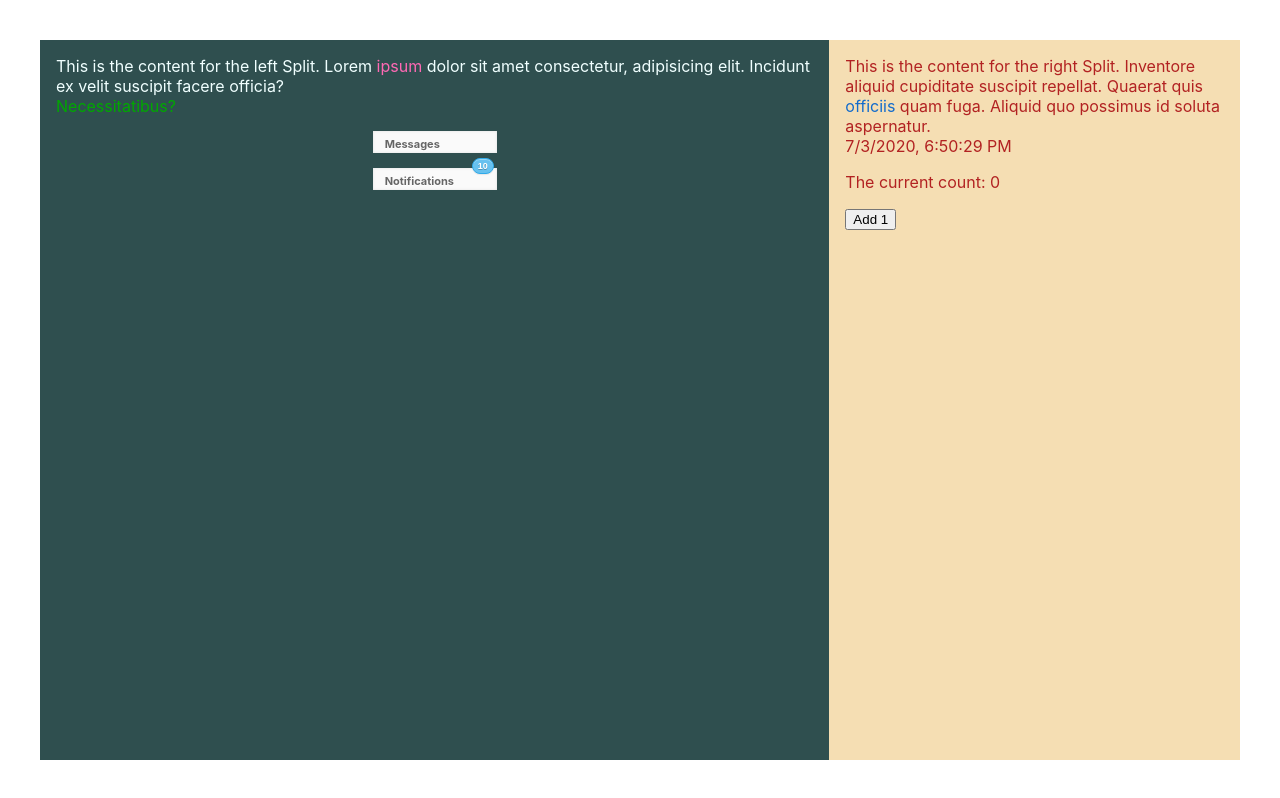
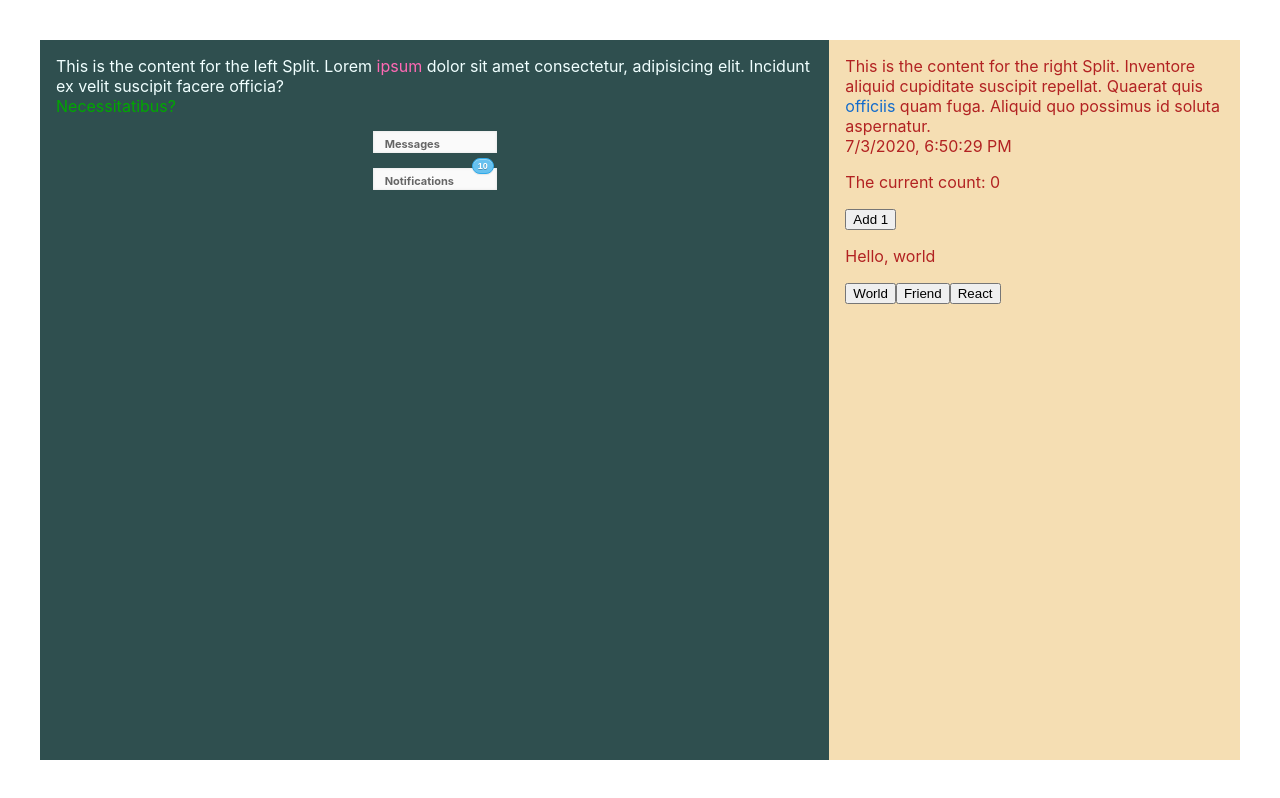
Before and after one commit to bradrivenburgh/react-playground, a React (Create React App) app: page / in a window 1280 px wide. Built offline with nearby package versions, Linux system fonts and the light colour scheme.

Commit message:
working on drill 1 of three HelloWorld

```diff
--- a/src/App.js
+++ b/src/App.js
@@ -5,6 +5,7 @@ import Tooltip from './composition/Tooltip';
 import Messages from './Messages';
 import TheDate from './state/TheDate';
 import Counter from './state/Counter';
+import HelloWorld from './state-drills/HelloWorld';
 
 // make 2 tooltips here and another inside the App directly
 const firstTooltip = (
@@ -35,6 +36,7 @@ function App() {
         This is the content for the right Split. Inventore aliquid cupiditate suscipit repellat. Quaerat quis {secondTooltip} quam fuga. Aliquid quo possimus id soluta aspernatur.
       <TheDate />
       <Counter count={123}/>
+      <HelloWorld />
       </Split>
     </main>
   )
--- a/src/state-drills/HelloWorld.js
+++ b/src/state-drills/HelloWorld.js
@@ -3,7 +3,21 @@ import React from 'react';
 export default class extends React.Component {
     constructor(props) {
         super(props);
+        this.state = {
+            who: 'world'
+        }
+    }
 
+    render() {
+        return (
+            <div>
+                <p>Hello, world</p>
+                <button id="world">World</button>
+                <button id="friend">Friend</button>
+                <button id="react">React</button>
+            </div>
+
+        );
     }
 
 }
```
